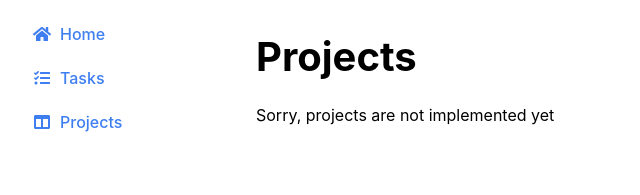
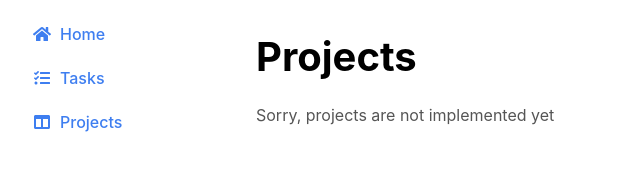
Before and after one commit to ivteplo/react-todo-list, a React (Create React App) app: page /projects in a window 1280 px wide. Shown: the top 195 px of the page, without its empty margins (0-640 px from the left). Built offline with nearby package versions, Linux system fonts and the light colour scheme; no server answers; what reactfire would draw is missing.

Commit message:
:lipstick: Update UI

```diff
--- a/src/TasksView.tsx
+++ b/src/TasksView.tsx
@@ -66,11 +66,7 @@ export default function TasksView() {
       )}
 
       {!(done.length === 0 && todo.length === 0) ? null : (
-        <p
-          style={{
-            margin: '1.5rem',
-          }}
-        >
+        <p className="OnEmptyMessage">
           Looks like you don't have any tasks yet
         </p>
       )}
--- a/src/index.css
+++ b/src/index.css
@@ -1,6 +1,8 @@
 :root {
   --background: #fff;
   --foreground: #000;
+
+  --empty: #555;
 
   --tab-button-background: var(--background);
   --tab-button-background-changed: var(--secondary-bg);
@@ -30,6 +32,8 @@
   :root {
     --background: #000;
     --foreground: #f5f5f5;
+
+    --empty: #bbb;
 
     --secondary-bg: #101010;
 
@@ -179,6 +183,7 @@ button:not(.primary):active,
   color: var(--primary-changed);
 }
 
+/* Text that is required for screen readers */
 .ScreenReaderOnly {
   position: absolute;
   left: -10000px;
@@ -196,3 +201,10 @@ button:not(.primary):active,
   padding: 0.5rem 1.5rem;
   margin: 0;
 }
+
+/* These are the styles for the text that is displayed
+   when there is no content available to show (e.g. user has no tasks) */
+.OnEmptyMessage {
+  margin: 1.5rem;
+  color: var(--empty);
+}
--- a/src/pages/Projects.tsx
+++ b/src/pages/Projects.tsx
@@ -1,7 +1,7 @@
 export const Projects = () => (
   <div>
     <h1>Projects</h1>
-    <p style={{ margin: '1.5rem' }}>Sorry, projects are not implemented yet</p>
+    <p className="OnEmptyMessage">Sorry, projects are not implemented yet</p>
   </div>
 )
 
```
